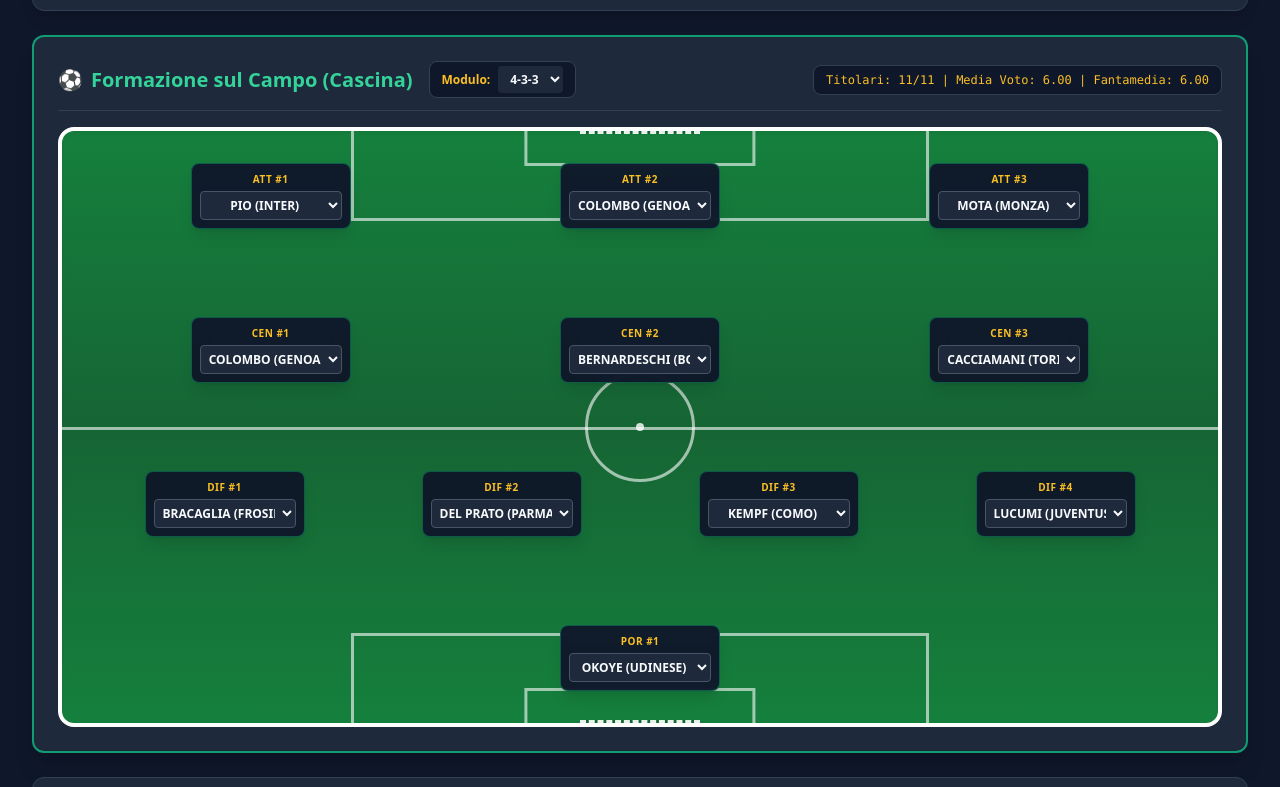
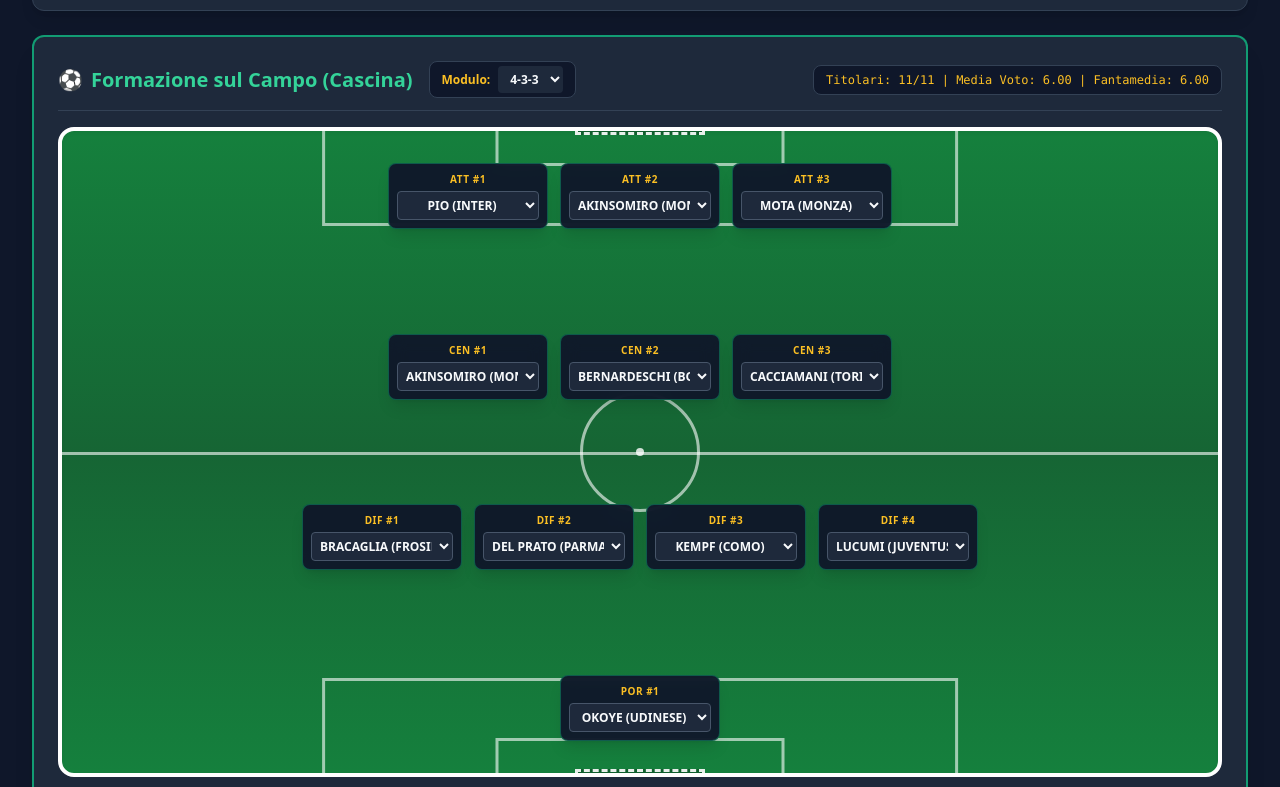
Before and after one commit to lorenzomiconi/fantacalcio, a plain HTML site: page index.html in a window 1280 px wide. Shown: the part 132-919 px from the top of the page. Drawn offline with nearby package versions, Linux system fonts and the light colour scheme.

Commit message:
Update index.html

```diff
--- a/index.html
+++ b/index.html
@@ -9,13 +9,15 @@
         body { background-color: #0f172a; color: #f8fafc; font-family: system-ui, -apple-system, sans-serif; }
         select { background-color: #1e293b !important; color: #f8fafc !important; }
 
-        /* --- STILE CAMPO DA CALCIO PROFESSIONALE --- */
+        /* --- CAMPO DA CALCIO PERFETTAMENTE RESPONSIVE --- */
         .football-pitch {
             background: linear-gradient(180deg, #15803d 0%, #166534 50%, #15803d 100%);
             position: relative;
             border: 4px solid #ffffff;
-            box-shadow: inset 0 0 30px rgba(0, 0, 0, 0.5);
+            box-shadow: inset 0 0 40px rgba(0, 0, 0, 0.6);
             overflow: hidden;
+            width: 100%;
+            min-height: 650px;
         }
         /* Linea di metà campo */
         .pitch-midline {
@@ -33,13 +35,13 @@
             top: 50%;
             left: 50%;
             transform: translate(-50%, -50%);
-            width: 110px;
-            height: 110px;
+            width: 120px;
+            height: 120px;
             border: 3px solid rgba(255, 255, 255, 0.6);
             border-radius: 50%;
             pointer-events: none;
         }
-        /* Punto del dischetto di centrocampo */
+        /* Dischetto di centrocampo */
         .pitch-center-spot {
             position: absolute;
             top: 50%;
@@ -51,14 +53,14 @@
             border-radius: 50%;
             pointer-events: none;
         }
-        /* Area di rigore in basso (Portiere / Difesa avversaria) */
+        /* Area di rigore in basso */
         .pitch-box-bottom {
             position: absolute;
             bottom: 0;
             left: 50%;
             transform: translateX(-50%);
-            width: 50%;
-            height: 90px;
+            width: 55%;
+            height: 95px;
             border: 3px solid rgba(255, 255, 255, 0.6);
             border-bottom: none;
             pointer-events: none;
@@ -69,33 +71,34 @@
             bottom: 0;
             left: 50%;
             transform: translateX(-50%);
-            width: 20%;
+            width: 25%;
             height: 35px;
             border: 3px solid rgba(255, 255, 255, 0.6);
             border-bottom: none;
             pointer-events: none;
         }
-        /* Porta in basso (Portiere) */
+        /* Porta in basso */
         .goal-bottom {
             position: absolute;
-            bottom: -12px;
+            bottom: -10px;
             left: 50%;
             transform: translateX(-50%);
-            width: 120px;
-            height: 15px;
+            width: 130px;
+            height: 14px;
             border: 3px dashed rgba(255, 255, 255, 0.9);
-            background: rgba(0, 0, 0, 0.2);
+            background: rgba(0, 0, 0, 0.25);
             pointer-events: none;
+            z-index: 5;
         }
 
-        /* Area di rigore in alto (Attacco) */
+        /* Area di rigore in alto */
         .pitch-box-top {
             position: absolute;
             top: 0;
             left: 50%;
             transform: translateX(-50%);
-            width: 50%;
-            height: 90px;
+            width: 55%;
+            height: 95px;
             border: 3px solid rgba(255, 255, 255, 0.6);
             border-top: none;
             pointer-events: none;
@@ -106,7 +109,7 @@
             top: 0;
             left: 50%;
             transform: translateX(-50%);
-            width: 20%;
+            width: 25%;
             height: 35px;
             border: 3px solid rgba(255, 255, 255, 0.6);
             border-top: none;
@@ -115,14 +118,15 @@
         /* Porta in alto */
         .goal-top {
             position: absolute;
-            top: -12px;
+            top: -10px;
             left: 50%;
             transform: translateX(-50%);
-            width: 120px;
-            height: 15px;
+            width: 130px;
+            height: 14px;
             border: 3px dashed rgba(255, 255, 255, 0.9);
-            background: rgba(0, 0, 0, 0.2);
+            background: rgba(0, 0, 0, 0.25);
             pointer-events: none;
+            z-index: 5;
         }
     </style>
 </head>
@@ -144,7 +148,7 @@
             </div>
         </header>
 
-        <!-- SEZIONE: CAMPO DA CALCIO CON PORTE E AREE -->
+        <!-- SEZIONE: CAMPO DA CALCIO INTERATTIVO -->
         <section class="bg-slate-800 p-6 rounded-xl border-2 border-emerald-500/80 shadow-xl space-y-4">
             <div class="flex flex-col md:flex-row justify-between items-center border-b border-slate-700 pb-3 gap-3">
                 <div class="flex items-center gap-4">
@@ -168,9 +172,9 @@
                 </div>
             </div>
 
-            <!-- IL CAMPO DA CALCIO DETTAGLIATO -->
-            <div class="football-pitch rounded-2xl p-6 min-h-[600px] flex flex-col justify-between items-center relative shadow-inner">
-                <!-- Segni del campo -->
+            <!-- IL CAMPO DA CALCIO -->
+            <div class="football-pitch rounded-2xl p-6 flex flex-col justify-between items-center relative shadow-inner">
+                <!-- Segni di campo e porte -->
                 <div class="goal-top"></div>
                 <div class="pitch-goalbox-top"></div>
                 <div class="pitch-box-top"></div>
@@ -183,18 +187,11 @@
                 <div class="pitch-goalbox-bottom"></div>
                 <div class="goal-bottom"></div>
 
-                <!-- Reparti dei giocatori posizionati dal basso (Portiere) verso l'alto (Attacco) -->
-                <!-- 1. ATTACCO (In alto) -->
-                <div class="w-full flex justify-around z-10 my-2" id="pitch-att"></div>
-
-                <!-- 2. CENTROCAMPO -->
-                <div class="w-full flex justify-around z-10 my-2" id="pitch-cen"></div>
-
-                <!-- 3. DIFESA -->
-                <div class="w-full flex justify-around z-10 my-2" id="pitch-dif"></div>
-
-                <!-- 4. PORTIERE (In basso) -->
-                <div class="w-full flex justify-center z-10 my-2" id="pitch-por"></div>
+                <!-- Reparti dei giocatori (Attacco in alto, Centrocampo, Difesa, Portiere in basso) -->
+                <div class="w-full flex flex-wrap justify-center gap-3 z-10 my-2" id="pitch-att"></div>
+                <div class="w-full flex flex-wrap justify-center gap-3 z-10 my-2" id="pitch-cen"></div>
+                <div class="w-full flex flex-wrap justify-center gap-3 z-10 my-2" id="pitch-dif"></div>
+                <div class="w-full flex flex-wrap justify-center gap-3 z-10 my-2" id="pitch-por"></div>
             </div>
         </section>
 
@@ -275,8 +272,8 @@
             "CASCINA": {
                 "por": [{"name": "OKOYE", "squadra": "UDINESE", "mv": 6.0, "fm": 6.0}, {"name": "PESSINA", "squadra": "BOLOGNA", "mv": 6.0, "fm": 6.0}, {"name": "SKORUPSKI", "squadra": "BOLOGNA", "mv": 6.0, "fm": 6.0}],
                 "dif": [{"name": "BRACAGLIA", "squadra": "FROSINONE", "mv": 6.0, "fm": 6.0}, {"name": "DEL PRATO", "squadra": "PARMA", "mv": 6.0, "fm": 6.0}, {"name": "KEMPF", "squadra": "COMO", "mv": 6.0, "fm": 6.0}, {"name": "LUCUMI", "squadra": "JUVENTUS", "mv": 6.0, "fm": 6.0}, {"name": "MANGAS", "squadra": "MONZA", "mv": 6.0, "fm": 6.0}, {"name": "ZORTEA", "squadra": "BOLOGNA", "mv": 6.0, "fm": 6.0}, {"name": "VASQUEZ", "squadra": "GENOA", "mv": 6.0, "fm": 6.0}, {"name": "RAMON", "squadra": "COMO", "mv": 6.0, "fm": 6.0}],
-                "cen": [{"name": "COLOMBO", "squadra": "GENOA", "mv": 6.0, "fm": 6.0}, {"name": "BERNARDESCHI", "squadra": "BOLOGNA", "mv": 6.0, "fm": 6.0}, {"name": "CACCIAMANI", "squadra": "TORINO", "mv": 6.0, "fm": 6.0}, {"name": "CALHANOGLU", "squadra": "INTER", "mv": 6.0, "fm": 6.0}, {"name": "DOUGLAS", "squadra": "JUVENTUS", "mv": 6.0, "fm": 6.0}, {"name": "MOREIRA", "squadra": "MILAN", "mv": 6.0, "fm": 6.0}, {"name": "PULISIC", "squadra": "MILAN", "mv": 6.0, "fm": 6.0}, {"name": "WINKS", "squadra": "CAGLIARI", "mv": 6.0, "fm": 6.0}],
-                "att": [{"name": "PIO", "squadra": "INTER", "mv": 6.0, "fm": 6.0}, {"name": "COLOMBO", "squadra": "GENOA", "mv": 6.0, "fm": 6.0}, {"name": "MOTA", "squadra": "MONZA", "mv": 6.0, "fm": 6.0}, {"name": "GEUBBELS", "squadra": "LECCE", "mv": 6.0, "fm": 6.0}, {"name": "NOSLIN", "squadra": "LAZIO", "mv": 6.0, "fm": 6.0}, {"name": "SCAMACCA", "squadra": "ATALANTA", "mv": 6.0, "fm": 6.0}]
+                "cen": [{"name": "AKINSOMIRO", "squadra": "MONZA", "mv": 6.0, "fm": 6.0}, {"name": "BERNARDESCHI", "squadra": "BOLOGNA", "mv": 6.0, "fm": 6.0}, {"name": "CACCIAMANI", "squadra": "TORINO", "mv": 6.0, "fm": 6.0}, {"name": "CALHANOGLU", "squadra": "INTER", "mv": 6.0, "fm": 6.0}, {"name": "DOUGLAS", "squadra": "JUVENTUS", "mv": 6.0, "fm": 6.0}, {"name": "MOREIRA", "squadra": "MILAN", "mv": 6.0, "fm": 6.0}, {"name": "PULISIC", "squadra": "MILAN", "mv": 6.0, "fm": 6.0}, {"name": "WINKS", "squadra": "CAGLIARI", "mv": 6.0, "fm": 6.0}],
+                "att": [{"name": "PIO", "squadra": "INTER", "mv": 6.0, "fm": 6.0}, {"name": "AKINSOMIRO", "squadra": "MONZA", "mv": 6.0, "fm": 6.0}, {"name": "MOTA", "squadra": "MONZA", "mv": 6.0, "fm": 6.0}, {"name": "GEUBBELS", "squadra": "LECCE", "mv": 6.0, "fm": 6.0}, {"name": "NOSLIN", "squadra": "LAZIO", "mv": 6.0, "fm": 6.0}, {"name": "SCAMACCA", "squadra": "ATALANTA", "mv": 6.0, "fm": 6.0}]
             },
             "AC PICCHIA": {
                 "por": [{"name": "MAIGNAN", "squadra": "MILAN", "mv": 6.0, "fm": 6.0}, {"name": "PERRI", "squadra": "TORINO", "mv": 6.0, "fm": 6.0}, {"name": "TORRIANI", "squadra": "MILAN", "mv": 6.0, "fm": 6.0}],
@@ -586,7 +583,6 @@
             return { avversario: "-", isHome: false };
         }
 
-        // Posizionamento sul campo con i reparti in ordine corretto (Attacco in alto, Portiere in basso)
         function initCustomLineupSelectors() {
             const moduloVal = document.getElementById('moduloSelect').value;
             const parts = moduloVal.split('-');
```
